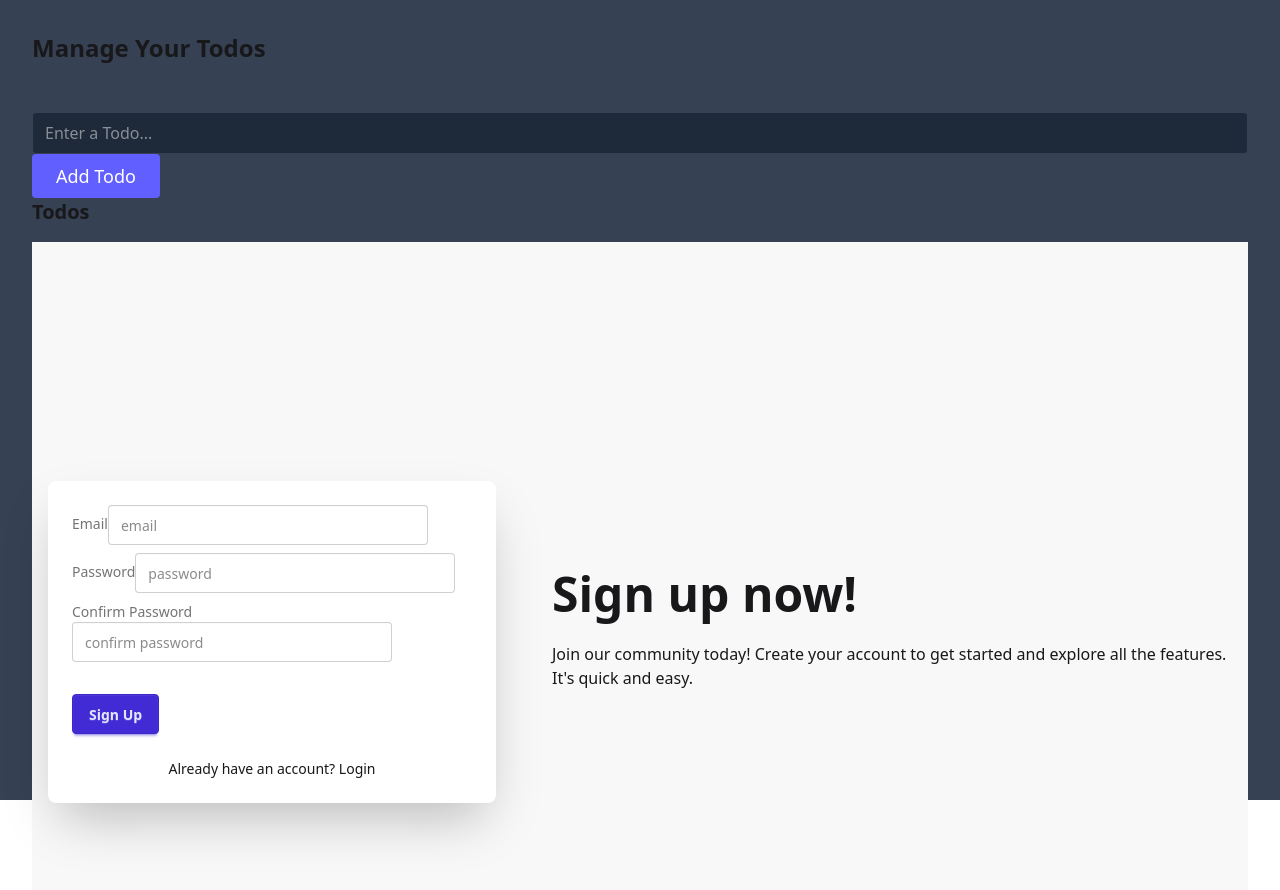
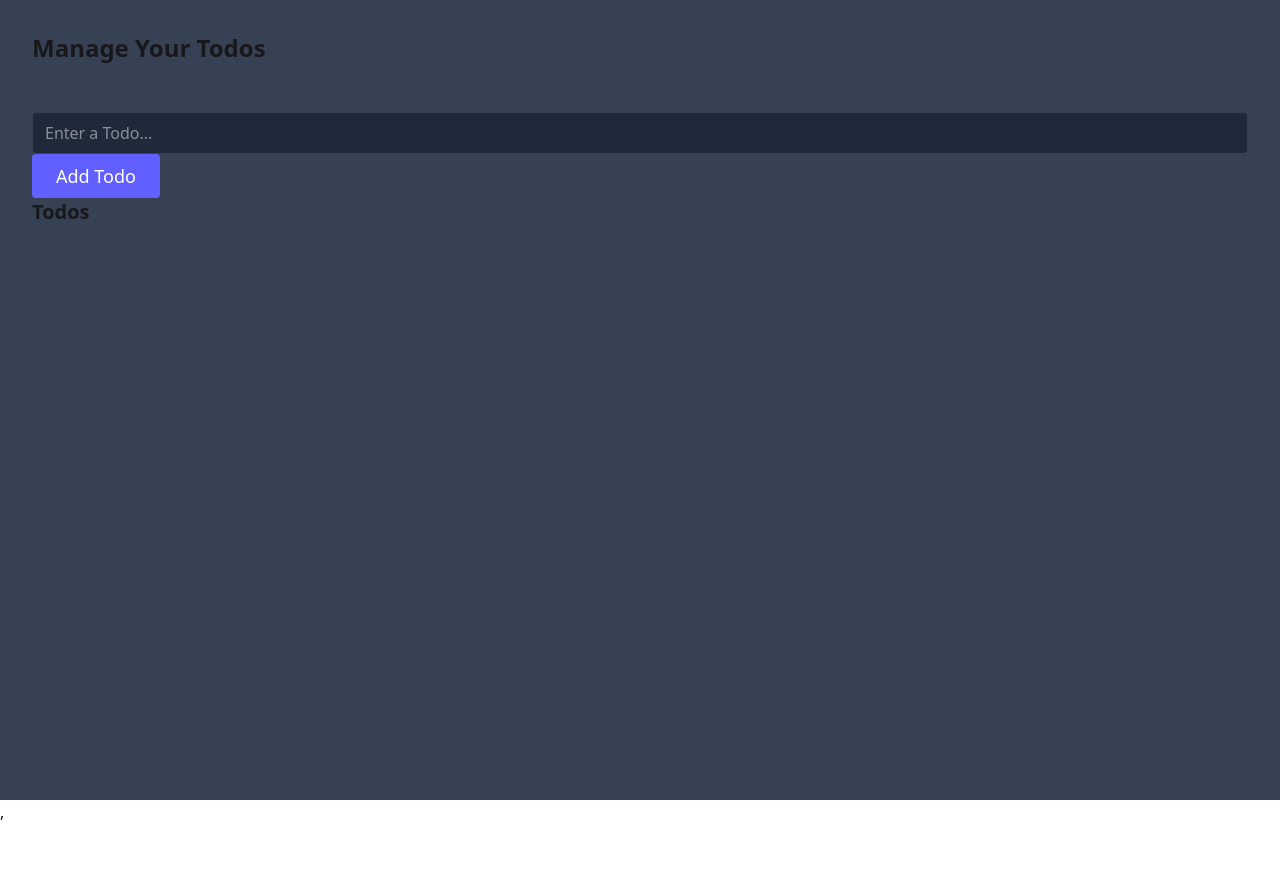
Before and after one commit to Rajib109/Todo-App-With-Appwrite, a React (Vite) app: page / in a window 1280 px wide. Shown: the top 890 px of the page. After the commit the page ends 824 px from the top, so only its background shows below. Built offline with nearby package versions, Linux system fonts and the light colour scheme.

Commit message:
feat: set up routing with RouterProvider and integrate Login component in main entry

```diff
--- a/src/App.jsx
+++ b/src/App.jsx
@@ -8,7 +8,6 @@
       <h1 className="text-2xl font-bold mb-4">Manage Your Todos</h1>
       <AddTodo />
       <Todos />
-      <Login />
     </div>
   );
 }
--- a/src/main.jsx
+++ b/src/main.jsx
@@ -3,9 +3,21 @@
 import App from './App.jsx'
 import { Provider } from 'react-redux'
 import store from './store/store.js'
+import { createBrowserRouter } from 'react-router'
+import { RouterProvider } from 'react-router/dom'
+import Login from './components/Login.jsx'
 
-createRoot(document.getElementById('root')).render(
+const router = createBrowserRouter([
+  {
+    path: "/",
+    element: <App />,
+  },
+]);
+
+const root = document.getElementById("root");
+
+createRoot(root).render(
   <Provider store={store}>
-    <App />
-  </Provider>,
-)
+    <RouterProvider router={router} />,
+  </Provider>
+);
```
